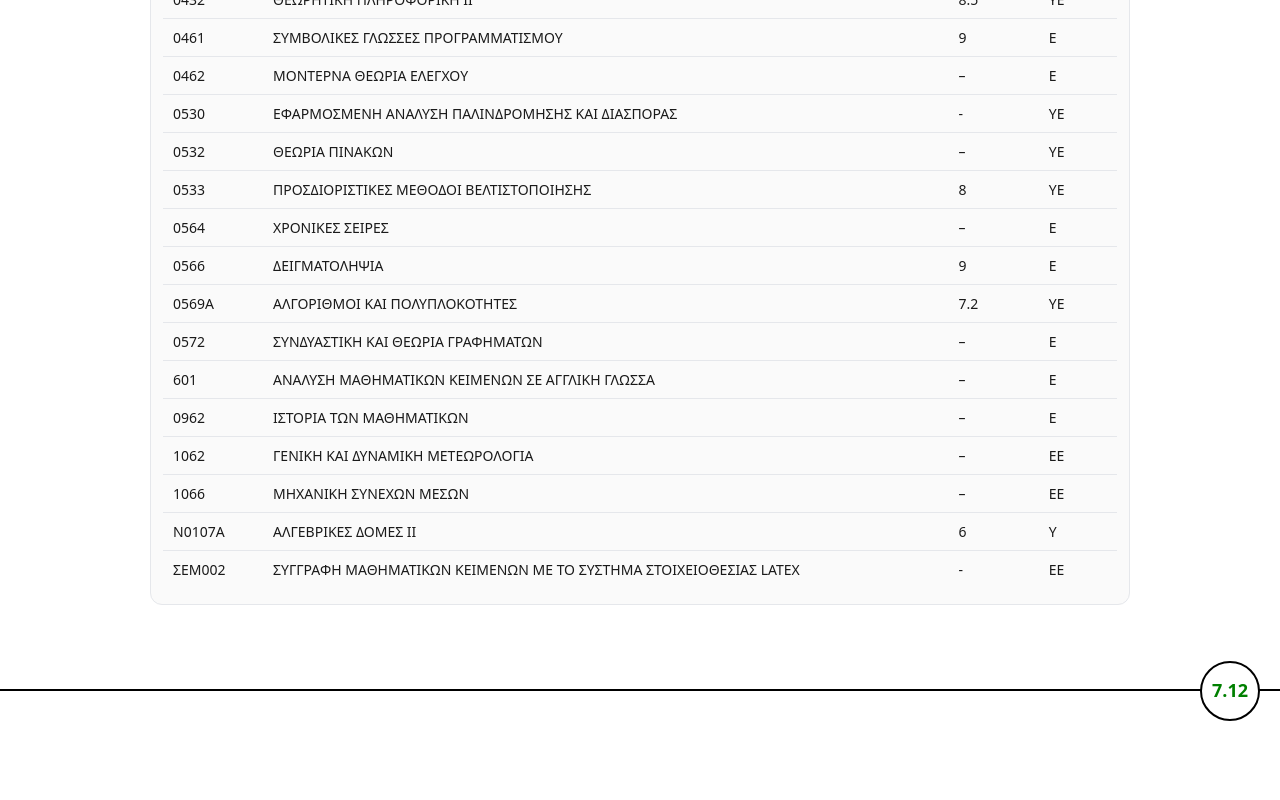
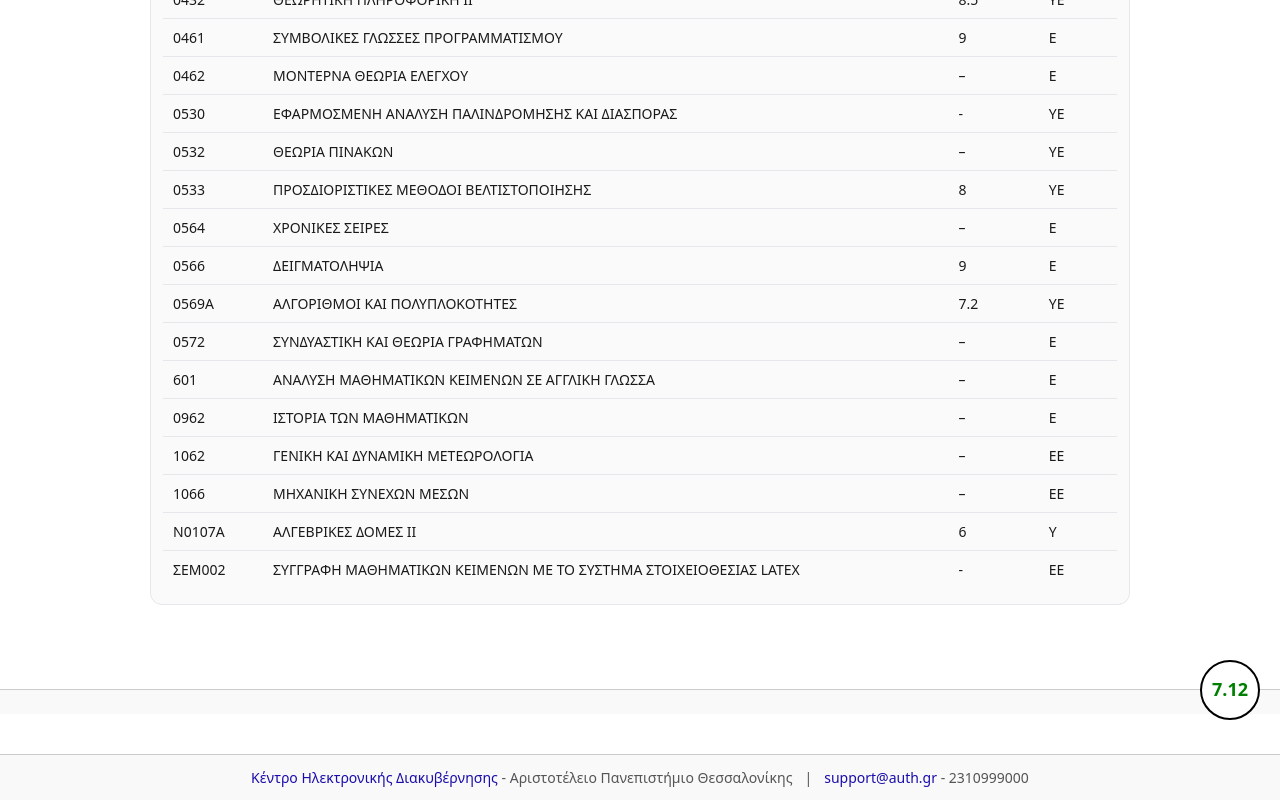
Before and after one commit to zoichita/auth-undergradute-grades, a plain HTML site: page index.html in a window 1280 px wide. Shown: the part 4503-5303 px from the top of the page. Before the commit the page ends 5234 px from the top, so only its background shows below. Drawn offline with Linux system fonts and the light colour scheme.

Commit message:
Update index.html

```diff
--- a/index.html
+++ b/index.html
@@ -142,6 +142,35 @@ footer {
   color: green;
   background: white; /* 👈 so it doesn’t overlap the line */
 }
+footer {
+  border-top: 1px solid #ccc;
+  background: #f9f9f9;
+  font-size: 14px;
+  color: #555;
+  padding: 12px 20px;
+  margin-top: 40px;
+}
+
+.footer-wrap {
+  max-width: 980px;
+  margin: 0 auto;
+  display: flex;
+  flex-wrap: wrap;
+  gap: 6px 12px;
+  align-items: center;
+  justify-content: center;
+  text-align: center;
+}
+
+.footer-wrap a {
+  color: #1a0dab;  /* blue links like in your screenshot */
+  text-decoration: none;
+}
+
+.footer-wrap a:hover {
+  text-decoration: underline;
+}
+
   </style>
 </head>
 <body>
@@ -426,5 +455,15 @@ footer {
   <footer>
   <div class="footer-circle">7.12</div>
 </footer>
+  <footer>
+    <div class="footer-wrap">
+      <span><a href="#">Κέντρο Ηλεκτρονικής Διακυβέρνησης</a> - Αριστοτέλειο Πανεπιστήμιο Θεσσαλονίκης</span>
+      <span>|</span>
+      <span><a href="mailto:support@auth.gr">support@auth.gr</a> - 2310999000</span>
+    </div>
+  </footer>
 </body>
 </html>
+
+</body>
+</html>
```
